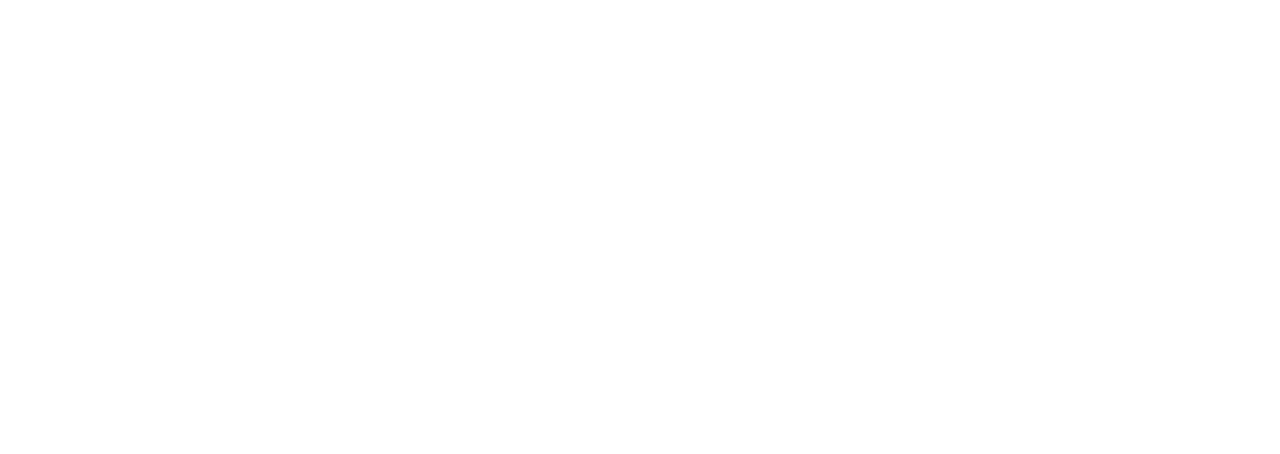
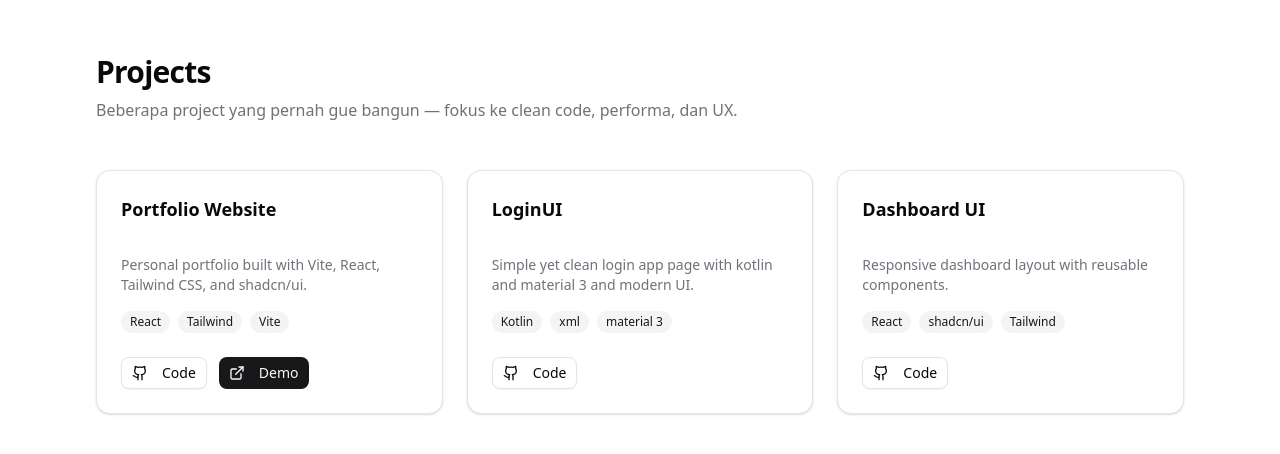
Before and after one commit to Fauzansyz/FauzanAdzma-web, a React (Vite) app: page / in a window 1280 px wide. Shown: the part 842-1296 px from the top of the page. Before the commit the page ends 800 px from the top, so only its background shows below. Built offline with nearby package versions, Linux system fonts and the light colour scheme.

Commit message:
Modify project page & cleaning code

```diff
--- a/src/App.tsx
+++ b/src/App.tsx
@@ -1,6 +1,7 @@
 import './App.css'
 import Navbar from '@/components/Navbar'
 import Hero from '@/components/Hero'
+import Projects from '@/components/Projects'
 
 function App() {
   return (
@@ -8,6 +9,7 @@ function App() {
       <Navbar />
       <div className="h-full w-full">
         <Hero />
+        <Projects />
       </div>
     </>
   )
--- a/src/components/Hero.tsx
+++ b/src/components/Hero.tsx
@@ -24,6 +24,7 @@ export default function Hero() {
         <div className="flex justify-center gap-4">
           <Button size="lg">Lihat Project</Button>
           <Button variant="outline" size="lg">
+            <a href="https://github.com/Fauzansyz" target="_blank" />
             <Github className="mr-2 h-2 w-2" />
             GitHub
           </Button>
--- /dev/null
+++ b/src/components/Projects.tsx
@@ -0,0 +1,112 @@
+import { Card, CardContent, CardHeader, CardTitle } from "@/components/ui/card"
+import { Badge } from "@/components/ui/badge"
+import { Button } from "@/components/ui/button"
+import { Github, ExternalLink } from "lucide-react"
+
+const projects = [
+  {
+    title: "Portfolio Website",
+    description:
+      "Personal portfolio built with Vite, React, Tailwind CSS, and shadcn/ui.",
+    tech: ["React", "Tailwind", "Vite"],
+    github: "https://github.com/Fauzansyz/",
+    demo: "https://portfolio.vercel.app",
+  },
+  {
+    title: "LoginUI",
+    description:
+      "Simple yet clean login app page with kotlin and material 3 and modern UI.",
+    tech: ["Kotlin", "xml", "material 3"],
+    github: "https://github.com/username/todo-app",
+  },
+  {
+    title: "Dashboard UI",
+    description:
+      "Responsive dashboard layout with reusable components.",
+    tech: ["React", "shadcn/ui", "Tailwind"],
+    github: "https://github.com/username/dashboard-ui",
+  },
+]
+
+export default function Projects() {
+  return (
+    <section
+      id="projects"
+      className="mx-auto max-w-6xl px-8 py-24"
+    >
+      {/* Header */}
+      <div className="mb-12 max-w-2xl">
+        <h2 className="text-3xl font-bold tracking-tight">
+          Projects
+        </h2>
+        <p className="mt-2 text-muted-foreground">
+          Beberapa project yang pernah gue bangun — fokus ke clean code,
+          performa, dan UX.
+        </p>
+      </div>
+
+      {/* Grid */}
+      <div className="grid gap-6 sm:grid-cols-2 lg:grid-cols-3">
+        {projects.map((project) => (
+          <Card
+            key={project.title}
+            className="group flex h-full flex-col transition hover:shadow-lg"
+          >
+            <CardHeader>
+              <CardTitle className="text-lg">
+                {project.title}
+              </CardTitle>
+            </CardHeader>
+
+            <CardContent className="flex flex-1 flex-col">
+              <p className="mb-4 text-sm text-muted-foreground">
+                {project.description}
+              </p>
+
+              {/* Tech stack */}
+              <div className="mb-6 flex flex-wrap gap-2">
+                {project.tech.map((t) => (
+                  <Badge key={t} variant="secondary">
+                    {t}
+                  </Badge>
+                ))}
+              </div>
+
+              {/* Actions */}
+              <div className="mt-auto flex gap-3">
+                <Button
+                  variant="outline"
+                  size="sm"
+                  asChild
+                >
+                  <a
+                    href={project.github}
+                    target="_blank"
+                  >
+                    <Github className="mr-2 h-4 w-4" />
+                    Code
+                  </a>
+                </Button>
+
+                {project.demo && (
+                  <Button
+                    size="sm"
+                    asChild
+                  >
+                    <a
+                      href={project.demo}
+                      target="_blank"
+                    >
+                      <ExternalLink className="mr-2 h-4 w-4" />
+                      Demo
+                    </a>
+                  </Button>
+                )}
+              </div>
+            </CardContent>
+          </Card>
+        ))}
+      </div>
+    </section>
+  )
+}
```
